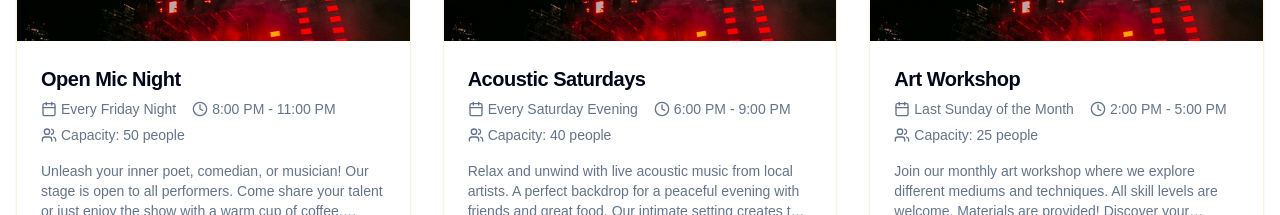
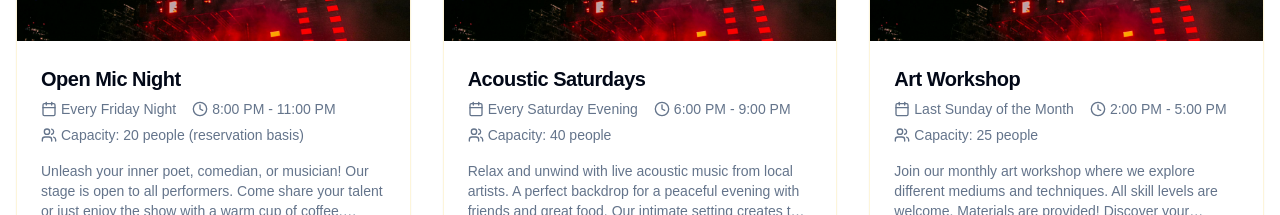
Before and after one commit to sandeep555666777/mycafe-website, a Next.js app: page /events in a window 1280 px wide. Shown: the part 1060-1275 px from the top of the page. Built offline with nearby package versions, Linux system fonts and the light colour scheme.

Commit message:
Events: set Open Mic Night capacity to 20 people (reservation basis)

```diff
--- a/src/app/events/page.tsx
+++ b/src/app/events/page.tsx
@@ -14,7 +14,7 @@ const events = [
         imageHint: 'open mic stage',
         category: 'Performance',
         price: 'Free Entry',
-        capacity: '50 people',
+        capacity: '20 people (reservation basis)',
         features: ['Live Music', 'Poetry', 'Comedy', 'Coffee & Snacks'],
         highlights: ['First-time performers welcome', 'Professional sound system', 'Cozy atmosphere', 'Networking opportunities']
     },
```
